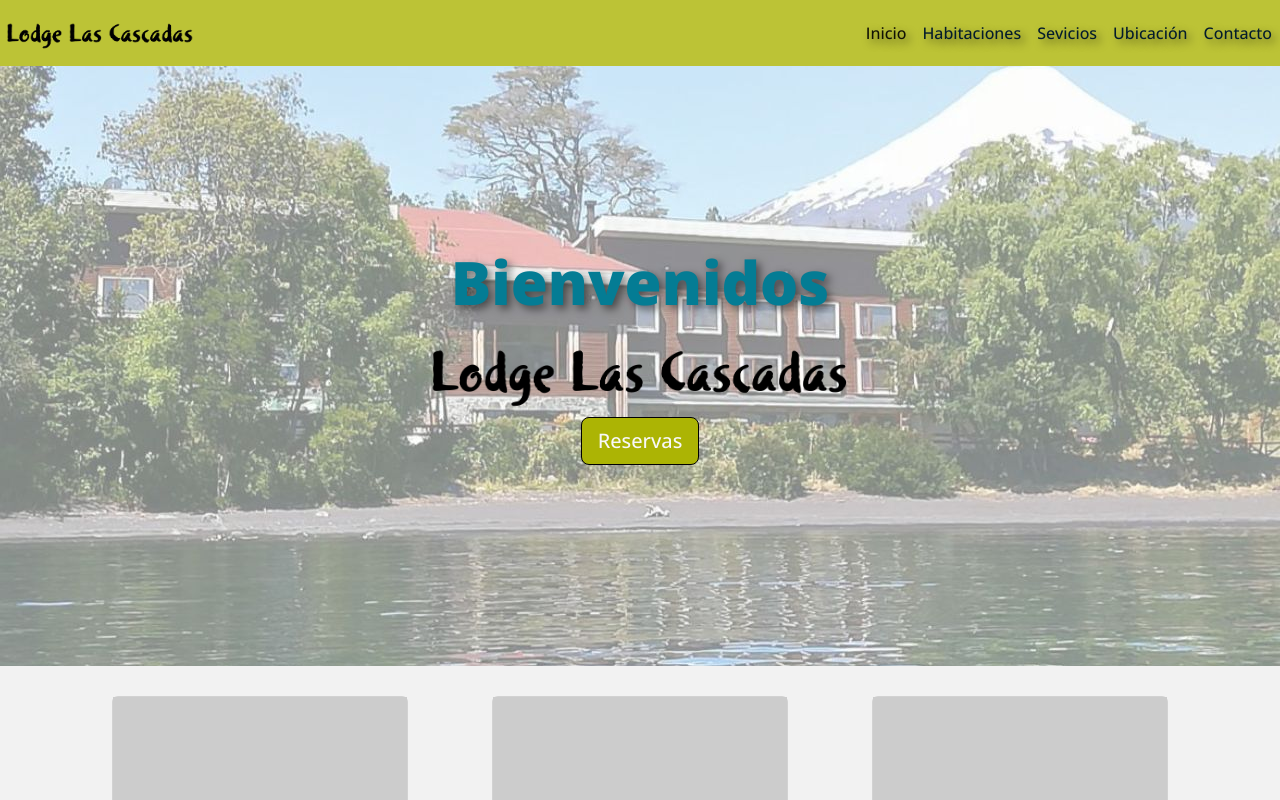
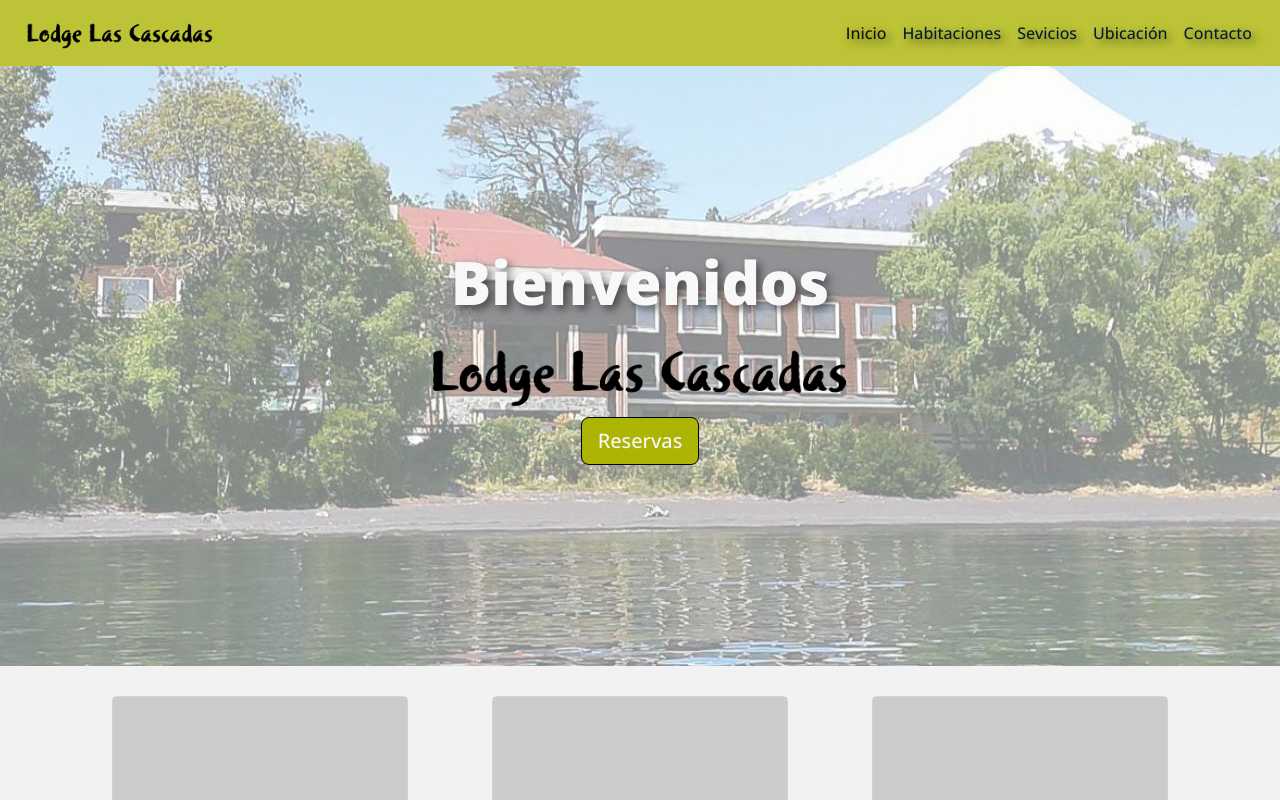
Before and after one commit to rquinterosv/V2_Lodge, a React (Create React App) app: page / in a window 1280 px wide. Shown: the top 800 px of the page. Built offline with nearby package versions, Linux system fonts and the light colour scheme.

Commit message:
Hero-Update

```diff
--- a/src/App.css
+++ b/src/App.css
@@ -28,13 +28,14 @@ h1 {
   font-size: 50px;
 }
 
-/*>>>>>> Navbar */
+/*>>>>>>>>>> Navbar */
 
-/* >>>>>Mobile */
-/* Before 768px */
+/*Mobile */
 @media (max-width: 768px) {
-  nav {
+  .navbar-container {
     background-color: rgba(172, 180, 4, 0.8);
+    padding-left: 20px;
+    padding-right: 20px;
   }
 
   .navbar-nav .nav-item .nav-link{
@@ -56,10 +57,12 @@ h1 {
   }
 }
 
-/* After 768px*/
+/*Desktop*/
 @media (min-width: 768px) {
-  nav {
+  .navbar-container {
     background-color: rgba(172, 180, 4, 0.8);
+    padding-left: 20px;
+    padding-right: 20px;
   }
 
   .navbar-nav .nav-item .nav-link{
@@ -82,11 +85,9 @@ h1 {
 }
 
 
+/*>>>>>>>>>>> Hero Section */
 
-
-/*>>>>>>>>> Hero Section */
-
-/* Show the desktop logo for screens wider than 768px */
+/*Mobile */
 @media (max-width: 767px) {
   .jumbotron {
     background-image: url('./img/hero1.jpg');
@@ -97,35 +98,17 @@ h1 {
     text-align: center;
     padding-top: 180px;
   }
-}
-
-@media (min-width: 768px) {
-  .jumbotron {
-    background-image: url('./img/hero2.jpg');
-    background-size: cover;
-    background-position: center;
-    background-repeat: no-repeat;
-    height: 600px;
-    text-align: center;
-    padding-top: 180px;
-    background-color: transparent;
-  }
-}
 
   .jumbotron h1{
+    color: #F8F8F8;
     font-weight: 800;
-  font-size: 60px;
+    font-size: 50px;
     text-shadow: 4px 4px 8px rgba(0,0,0,0.5);
   }
 
   .jumbotron h3{
     font-weight: 500;
-  font-size: 40px;
-}
-
-.jumbotron p{
-  font-weight: 500;
-  font-size: 25px;
+    font-size: 20px;
   }
 
   .jumbotron .custom-btn {
@@ -140,6 +123,44 @@ h1 {
     border-color: black;
     color: #F8F8F8;
   }
+}
+
+/*Desktop*/
+@media (min-width: 768px) {
+  .jumbotron {
+    background-image: url('./img/hero2.jpg');
+    background-size: cover;
+    background-position: center;
+    background-repeat: no-repeat;
+    height: 600px;
+    text-align: center;
+    padding-top: 180px;
+  }
+
+  .jumbotron h1{
+    color: #F8F8F8;
+    font-weight: 800;
+    font-size: 60px;
+    text-shadow: 4px 4px 8px rgba(0,0,0,0.5);
+
+  }
+
+
+  .jumbotron .custom-btn {
+    background-color: #acb404;
+    border-color: black;
+    color: #F8F8F8;
+    opacity: 1;
+  }
+
+  .jumbotron .custom-btn:hover {
+    background-color: #047c94;
+    border-color: black;
+    color: #F8F8F8;
+  }
+}
+
+
 
 
 /* Card Section */
--- a/src/components/HeroSection.js
+++ b/src/components/HeroSection.js
@@ -9,7 +9,7 @@ function HeroSection() {
   return (
     <section className='HeroSection'>
       <div className="jumbotron">
-        <h1 className="display-4" style={{ color: '#047c94' }}>Bienvenidos</h1>
+        <h1 className="display-4">Bienvenidos</h1>
         <Link to="/" className="navbar-brand logo-desktop">
           <img src={logo1} width="35%" alt="" />
         </Link>
--- a/src/components/Menu.js
+++ b/src/components/Menu.js
@@ -6,6 +6,7 @@ import '../App.css';
 
 function Menu() {
   return (
+      <section className='navbar-container'>
         <nav className="navbar navbar-expand-lg">
           <div>
             <Link to="/" className="navbar-brand logo-mobile">
@@ -56,6 +57,7 @@ function Menu() {
             </ul>
           </div>
         </nav>
+      </section>
   );
 }
 
```
Lines whose indentation alone changed are shown as unchanged.
